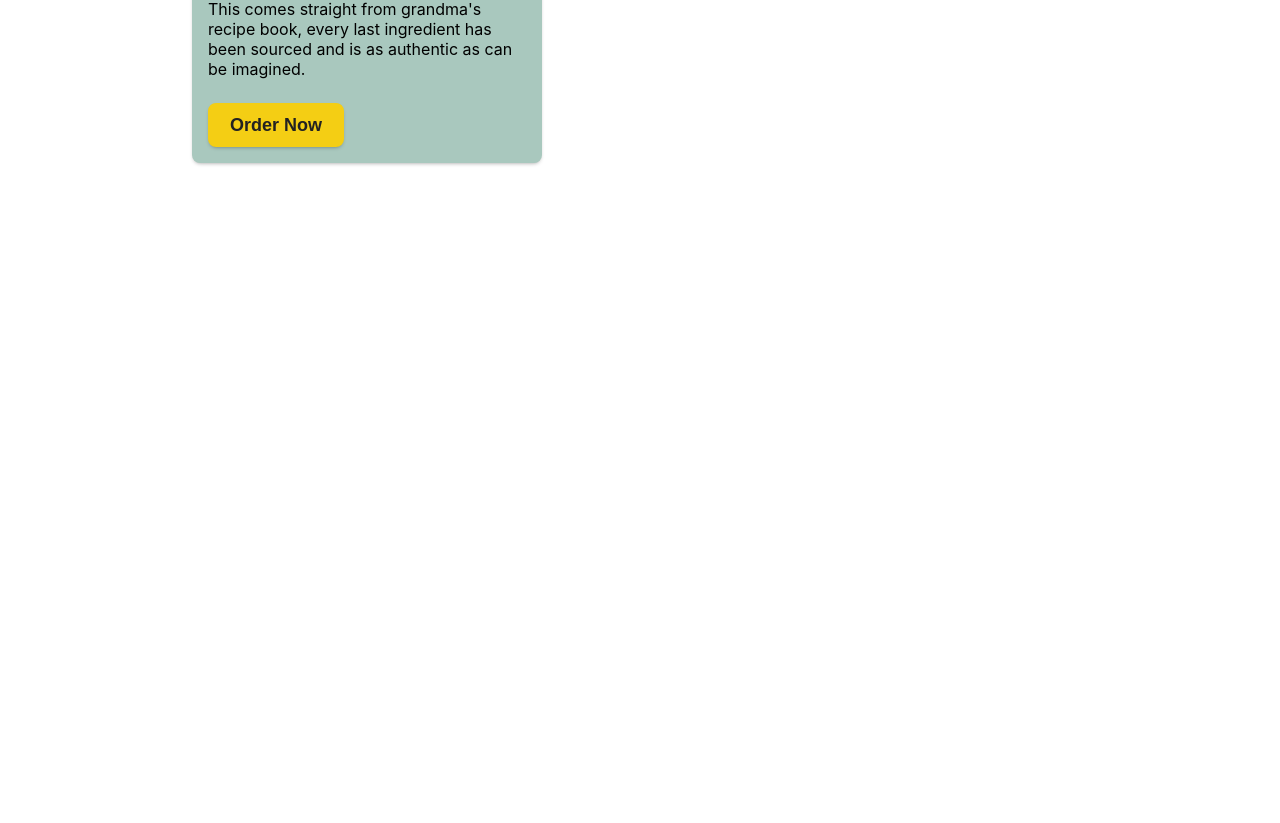
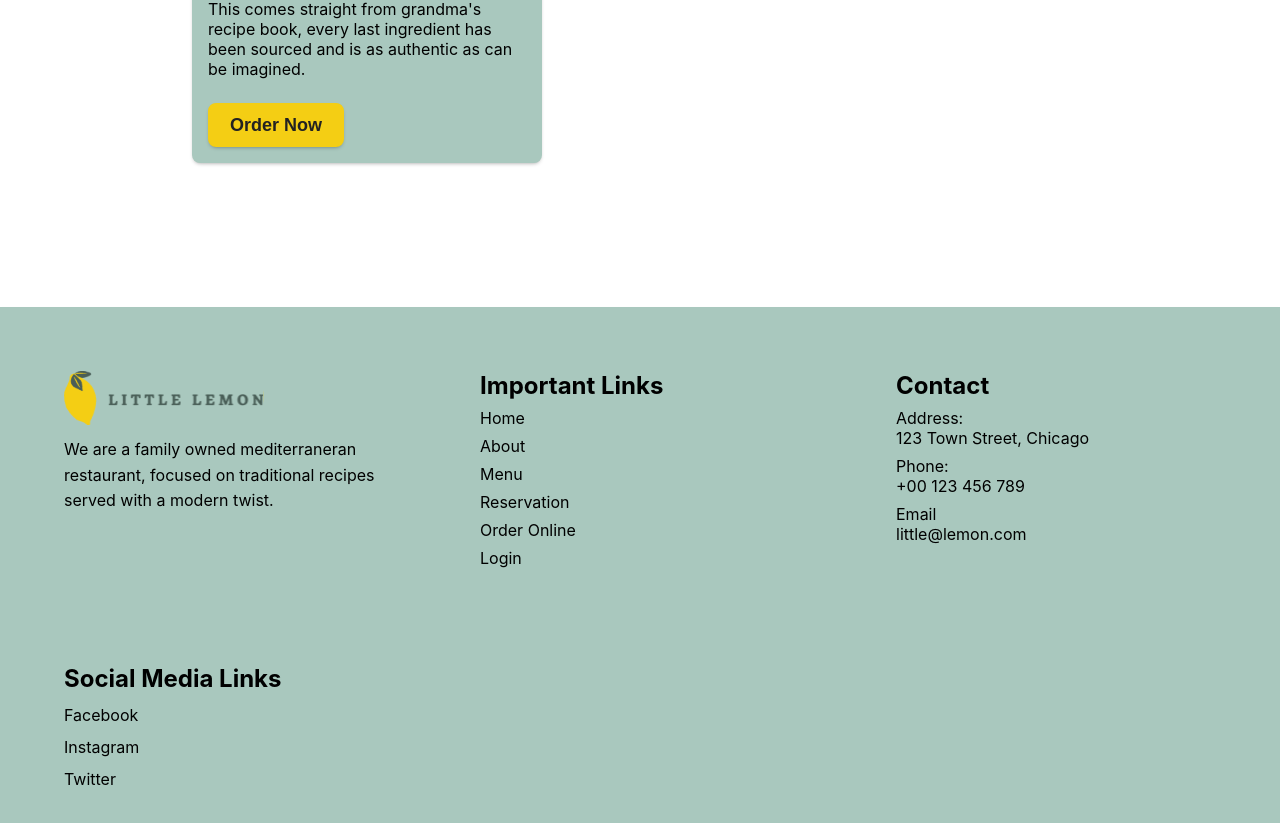
Before and after one commit to AliMahmoud26/Meta-Frontend-Capstone-Project, a React (Vite) app: page / in a window 1280 px wide. Shown: the part 1547-2370 px from the top of the page. Before the commit the page ends 1854 px from the top, so only its background shows below. Built offline with nearby package versions, Linux system fonts and the light colour scheme.

Commit message:
adding my footer to the repo

```diff
--- a/src/App.jsx
+++ b/src/App.jsx
@@ -1,4 +1,5 @@
 import Dishes from "./components/Dishes"
+import Footer from "./components/Footer"
 import Hero from "./components/Hero"
 import Navbar from "./components/Navbar"
 
@@ -8,6 +9,7 @@ function App() {
       <Navbar />
       <Hero />
       <Dishes />
+      <Footer />
     </>
   )
 }
--- a/src/components/Footer.jsx
+++ b/src/components/Footer.jsx
@@ -1,8 +1,52 @@
 import React from 'react'
+import FooterLogo from '../assets/Logo.svg'
 
 const Footer = () => {
   return (
-    <div>Footer</div>
+    <footer>
+      <div className="footer-content">
+        <div className="footer-desc">
+          <img src={FooterLogo} alt="footer logo" />
+          <p>We are a family owned mediterraneran restaurant, focused on traditional recipes served with a modern twist.</p>
+        </div>
+        <div className="link important-links">
+          <h2 className="header">Important Links</h2>
+          <ul>
+            <li>Home</li>
+            <li>About</li>
+            <li>Menu</li>
+            <li>Reservation</li>
+            <li>Order Online</li>
+            <li>Login</li>
+          </ul>
+        </div>
+        <div className="link contact">
+          <h2 className="header">Contact</h2>
+          <div className="details">
+            <div className="detail">
+              <p>Address:</p>
+              <p>123 Town Street, Chicago</p>
+            </div>
+            <div className="detail">
+              <p>Phone:</p>
+              <p>+00 123 456 789</p>
+            </div>
+            <div className="detail">
+              <p>Email</p>
+              <p>little@lemon.com</p>
+            </div>
+          </div>
+        </div>
+        <div className="link socials">
+          <h2 className="header">Social Media Links</h2>
+          <div className="social-links">
+            <span>Facebook</span>
+            <span>Instagram</span>
+            <span>Twitter</span>
+          </div>
+        </div>
+      </div>
+    </footer>
   )
 }
 
--- a/src/scss/components/_footer.scss
+++ b/src/scss/components/_footer.scss
@@ -0,0 +1,55 @@
+// Importing partials files
+@use '../partials/variables' as *;
+@use '../partials/mixins' as *;
+
+// Styling footer component
+footer {
+    padding: 4rem;
+    background-color: $lightGreen;
+    box-shadow: $box-shadow;
+
+    .footer-content {
+        display: grid;
+        grid-template-columns: repeat(auto-fill, minmax(250px, 1fr));
+        gap: 6rem;
+
+        .footer-desc {
+            img {
+                width: 12.5rem;
+                margin-bottom: .5rem;
+            }
+
+            p {
+                line-height: 1.6;
+            }
+        }
+
+        .important-links {
+            ul {
+                li {
+                    margin-top: .5rem;
+                    cursor: pointer;
+                }
+            }
+        }
+
+        .contact {
+            .details {
+                .detail {
+                    margin-top: .5rem;
+                }
+            }
+        }
+
+        .socials {
+            .social-links {
+                @include flex-column;
+
+                span {
+                    margin-top: .75rem;
+                    cursor: pointer;
+                }
+            }
+        }
+    }
+}
--- a/src/scss/partials/_mixins.scss
+++ b/src/scss/partials/_mixins.scss
@@ -11,6 +11,12 @@
     display: flex;
     align-items: center;
     justify-content: space-between;
+}
+
+@mixin flex-column {
+  display: flex;
+  // align-items: center;
+  flex-direction: column;
 }
 
 // Responsive Screens
--- a/src/style.scss
+++ b/src/style.scss
@@ -7,3 +7,4 @@
 @use './scss/components/navbar';
 @use './scss/components/hero';
 @use './scss/components/dishes';
+@use './scss/components/footer';
```
